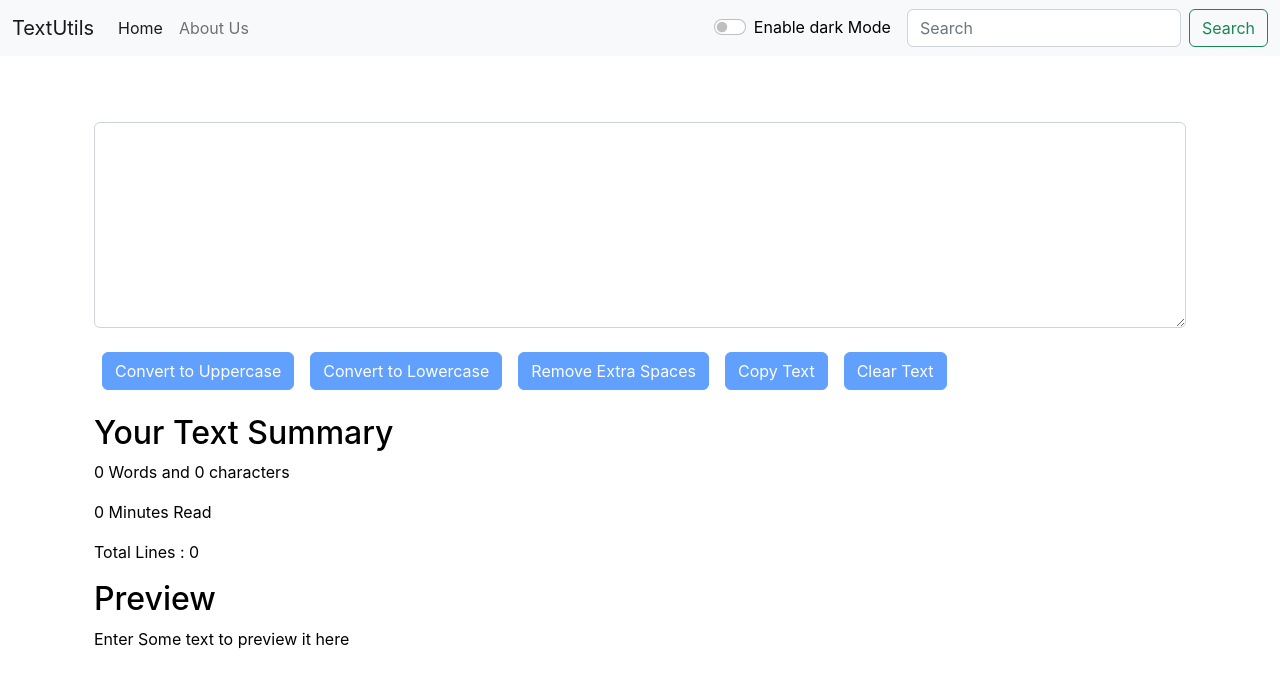
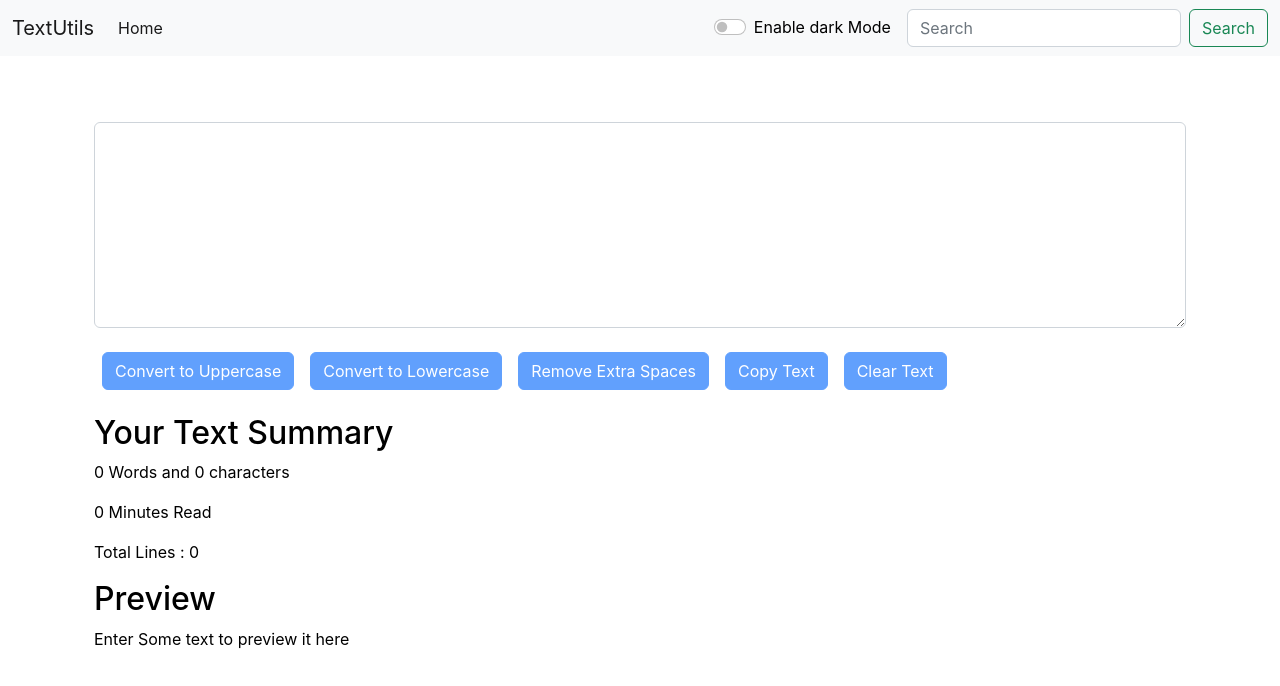
Before and after one commit to uday755/TextUtils, a React (Create React App) app: page / in a window 1280 px wide. Shown: the top 686 px of the page. Built offline with nearby package versions, Linux system fonts and the light colour scheme.

Commit message:
Removed About Page from Application

```diff
--- a/src/Components/Navbar.js
+++ b/src/Components/Navbar.js
@@ -17,10 +17,10 @@ export default function Navbar(props) {
                             {/* <Link className="nav-link active" aria-current="page" to="/">Home</Link> */}
                             <a className="nav-link active" aria-current="page" href="/">Home</a>
                         </li>
-                        <li className="nav-item">
+                        {/* <li className="nav-item"> */}
                             {/* <Link className="nav-link " aria-current="page" to="/about">{props.about}</Link> */}
-                            <a className="nav-link " aria-current="page" href="/about">{props.about}</a>
-                        </li>
+                            {/* <a className="nav-link " aria-current="page" href="/about">{props.about}</a> */}
+                        {/* </li> */}
 
                     </ul>
                     <div className={`form-check form-switch mx-3 text-${props.mode === 'light' ? 'black' : 'light'}`}>
```
